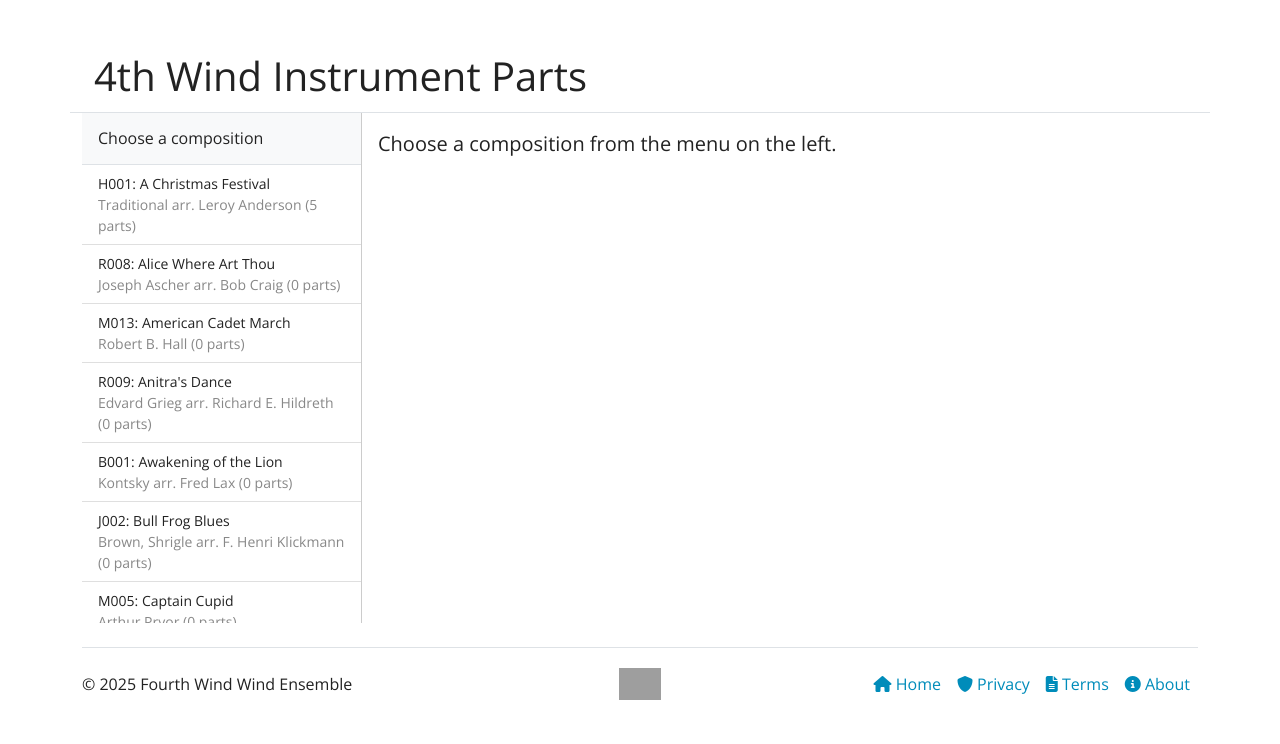
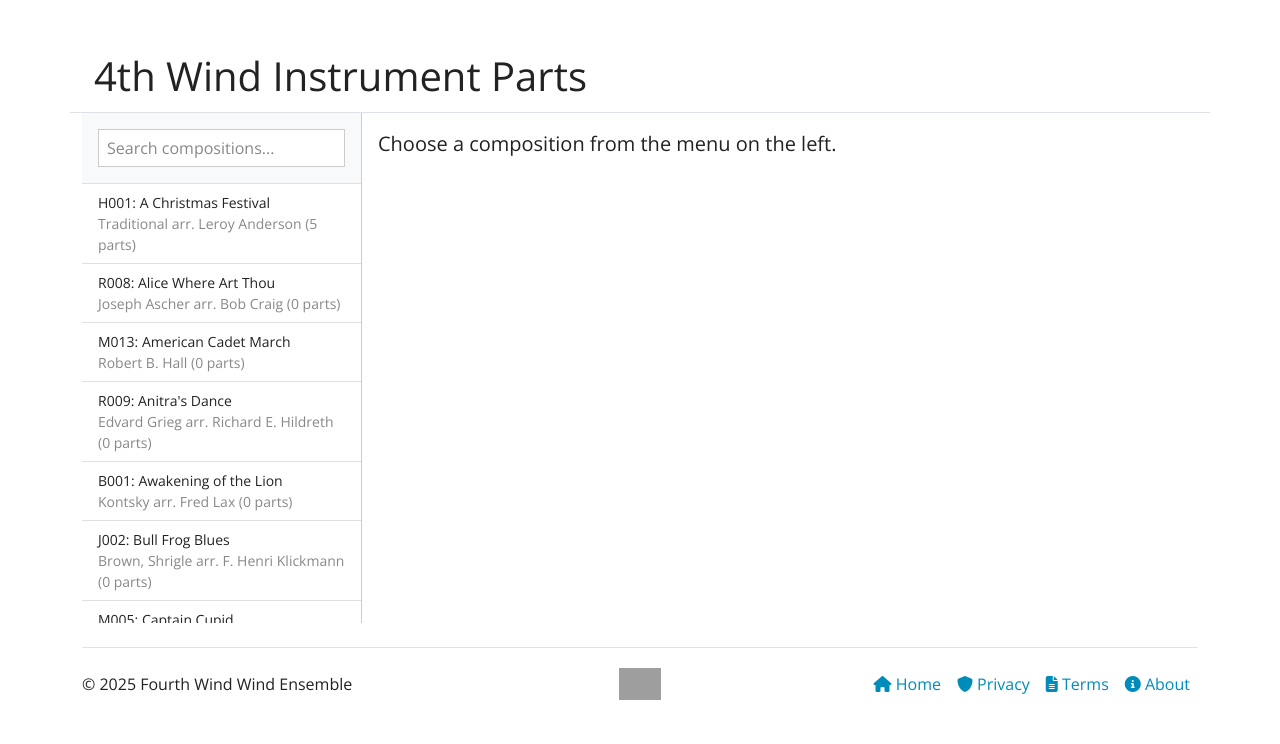
Before and after one commit to mymaestro/AllanaCrusis, a PHP site: page /parts in a window 1280 px wide. Shown: the part 56-800 px from the top of the page. Run offline with PHP 8.4, Linux system fonts and the light colour scheme; data comes from the database, SQL or seed files in the repository; some libraries are stand-ins or nearby versions; grey boxes are pictures that could not be loaded.

Commit message:
Search compositions field for quicker entry

```diff
--- a/src/parts.php
+++ b/src/parts.php
@@ -38,11 +38,11 @@ ferror_log("What is catalog_number? " . (isset($catalog_number) ? $catalog_numbe
 <main role="main" class="container">
     <!-- left panel -->
     <aside class="left-panel">
-        <h6 class="p-3 border-bottom m-0">Choose a composition</h6>
+        <div class="p-3 border-bottom">
+            <input type="text" class="form-control" id="composition-search" placeholder="Search compositions..." autocomplete="off" />
+        </div>
         <div class="left-menu-scroll" id="compositions_list">
-            <ul class="list-group list-group-flush">
-                <p class="lead">All compositions</p><!-- populated by JavaScript with compositions -->
-            </ul>
+            <!-- populated by JavaScript with compositions -->
         </div>
     </aside>
     <!-- right panel -->
@@ -478,6 +478,7 @@ $(document).ready(function() {
 
     let catalog_number = null;
     let id_part_type = null;
+    let allCompositions = []; // Store all compositions for filtering
 
     // Load compositions data into the left-hand list
     $.ajax({
@@ -489,13 +490,13 @@ $(document).ready(function() {
             try {
                 var data = JSON.parse(response);
                 data.u_librarian = window.u_librarian; // Ensure template gets correct role
-                var compositionsHtml = '';
-                data.compositions.forEach(function(comp) {
-                    comp.hasparts = comp.parts > 0;
-                    comp.u_librarian = data.u_librarian;
-                    compositionsHtml += renderTemplate('composition-list-template', comp);
-                });
-                $('#compositions_list').html('<ul class="list-group list-group-flush">' + compositionsHtml + '</ul>');
+
+                // Store compositions data for filtering
+                allCompositions = data.compositions;
+
+                // Render all compositions initially
+                renderCompositionsList(allCompositions);
+
             } catch(e) {
                 console.error('JSON parsing error:', e);
                 console.log('Response was:', response);
@@ -512,6 +513,56 @@ $(document).ready(function() {
             console.log('Response text:', xhr.responseText);
         }
     });
+
+    // Function to render compositions list
+    function renderCompositionsList(compositions) {
+        var compositionsHtml = '';
+        compositions.forEach(function(comp) {
+            comp.hasparts = comp.parts > 0;
+            comp.u_librarian = window.u_librarian;
+            compositionsHtml += renderTemplate('composition-list-template', comp);
+        });
+        $('#compositions_list').html('<ul class="list-group list-group-flush">' + compositionsHtml + '</ul>');
+    }
+
+    // Debounce function for search input
+    function debounce(func, wait) {
+        let timeout;
+        return function executedFunction(...args) {
+            const later = () => {
+                clearTimeout(timeout);
+                func(...args);
+            };
+            clearTimeout(timeout);
+            timeout = setTimeout(later, wait);
+        };
+    }
+
+    // Filter compositions based on search input
+    function filterCompositions() {
+        const searchTerm = $('#composition-search').val().toLowerCase().trim();
+
+        if (!searchTerm) {
+            // Show all compositions if search is empty
+            renderCompositionsList(allCompositions);
+            return;
+        }
+
+        // Filter compositions based on multiple fields
+        const filteredCompositions = allCompositions.filter(function(comp) {
+            return (
+                comp.catalog_number.toLowerCase().includes(searchTerm) ||
+                comp.title.toLowerCase().includes(searchTerm) ||
+                comp.composer.toLowerCase().includes(searchTerm) ||
+                (comp.arranger && comp.arranger.toLowerCase().includes(searchTerm))
+            );
+        });
+
+        renderCompositionsList(filteredCompositions);
+    }
+
+    // Add search event listener with debouncing
+    $('#composition-search').on('input', debounce(filterCompositions, 300));
     // Handle click on composition list items, Load parts for the selected composition
     $(document).on('click','.list-group-item-action',function(e) {
         // Highlight the selected item
```
